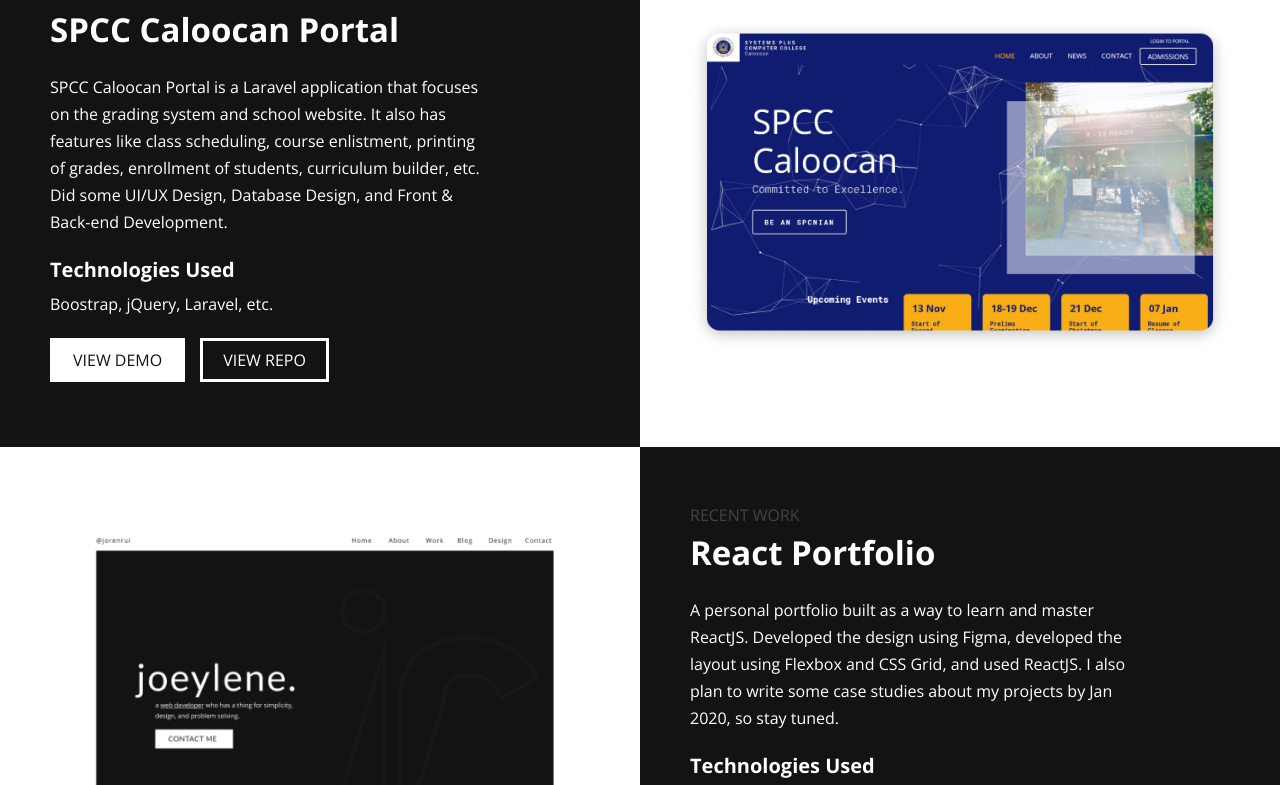
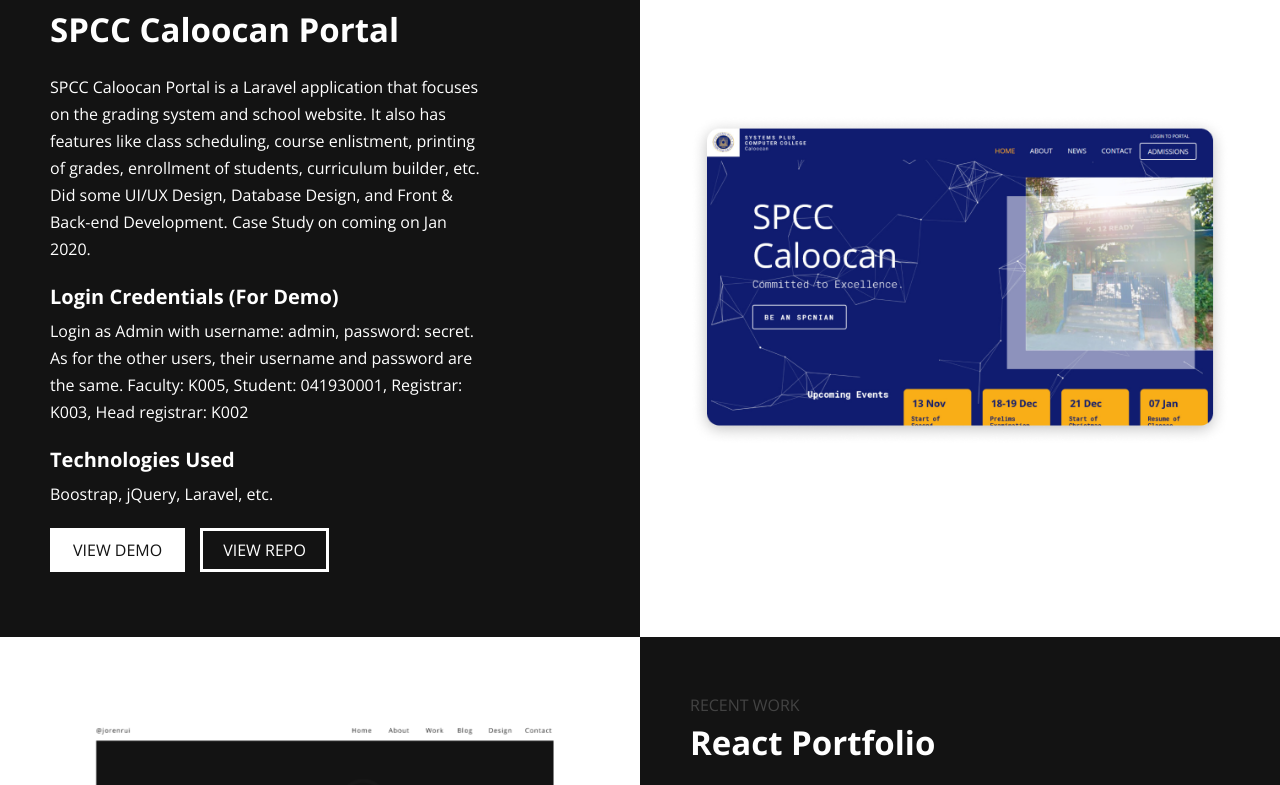
Before and after one commit to jorenrui/portfolio-v2, a React (Create React App) app: page / in a window 1280 px wide. Shown: the part 876-1661 px from the top of the page. Built offline with nearby package versions, Linux system fonts and the light colour scheme.

Commit message:
Add Login Credentials for Demo Purposes

```diff
--- a/src/components/WorkSection/WorkItem.js
+++ b/src/components/WorkSection/WorkItem.js
@@ -1,6 +1,16 @@
 import React from 'react';
 
 function WorkItem(props) {
+	let auth_credentials = null;
+	if (props.auth != '') {
+		auth_credentials = (
+			<div>
+				<h4 className="mt-1">Login Credentials (For Demo)</h4>
+				<p>{props.auth}</p>
+			</div>
+		);
+	}
+
 	return (
 		<div className="work-item">
 			<div className="image">
@@ -13,6 +23,7 @@
 				<p className="text-muted">RECENT WORK</p>
 				<h2 className="mt-0 highlight-hover">{props.title}</h2>
 				<p>{props.description}</p>
+				{auth_credentials}
 				<h4 className="mt-1">Technologies Used</h4>
 				<p>{props.techs}</p>
 				<a
--- a/src/data/worksData.js
+++ b/src/data/worksData.js
@@ -3,7 +3,9 @@
     id: 1,
     title: 'SPCC Caloocan Portal',
     description:
-      'SPCC Caloocan Portal is a Laravel application that focuses on the grading system and school website. It also has features like class scheduling, course enlistment, printing of grades, enrollment of students, curriculum builder, etc. Did some UI/UX Design, Database Design, and Front & Back-end Development.',
+      'SPCC Caloocan Portal is a Laravel application that focuses on the grading system and school website. It also has features like class scheduling, course enlistment, printing of grades, enrollment of students, curriculum builder, etc. Did some UI/UX Design, Database Design, and Front & Back-end Development. Case Study on coming on Jan 2020.',
+    auth:
+      'Login as Admin with username: admin, password: secret. As for the other users, their username and password are the same. Faculty: K005, Student: 041930001, Registrar: K003, Head registrar: K002',
     techs: 'Boostrap, jQuery, Laravel, etc.',
     link: 'https://spcc.tech',
     image: 'spcc-portal.png',
@@ -14,6 +16,7 @@
     title: 'React Portfolio',
     description:
       'A personal portfolio built as a way to learn and master ReactJS. Developed the design using Figma, developed the layout using Flexbox and CSS Grid, and used ReactJS. I also plan to write some case studies about my projects by Jan 2020, so stay tuned.',
+    auth: '',
     techs: 'React',
     link: 'https://jorenrui.netlify.com',
     image: 'react-portfolio.png',
```
